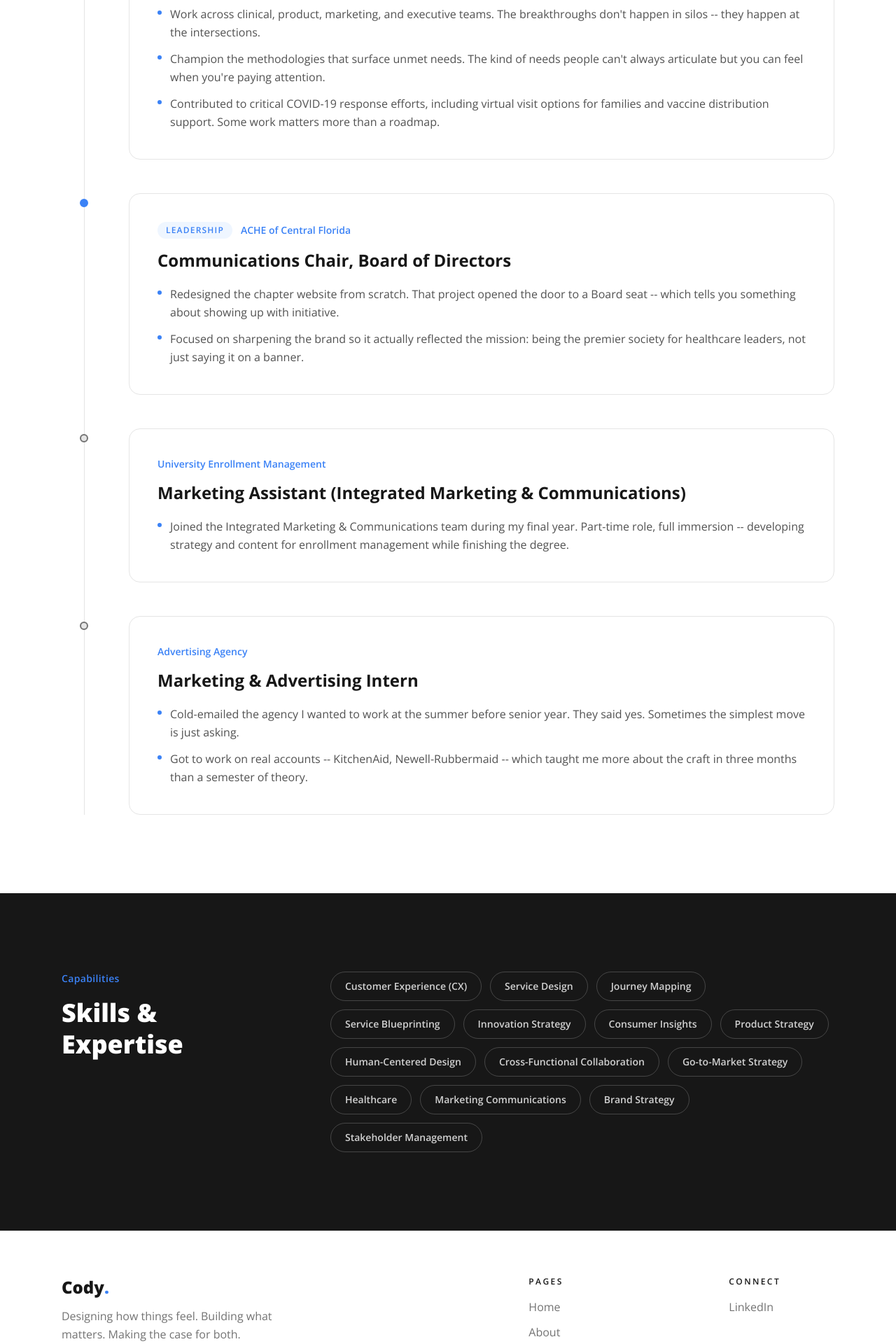
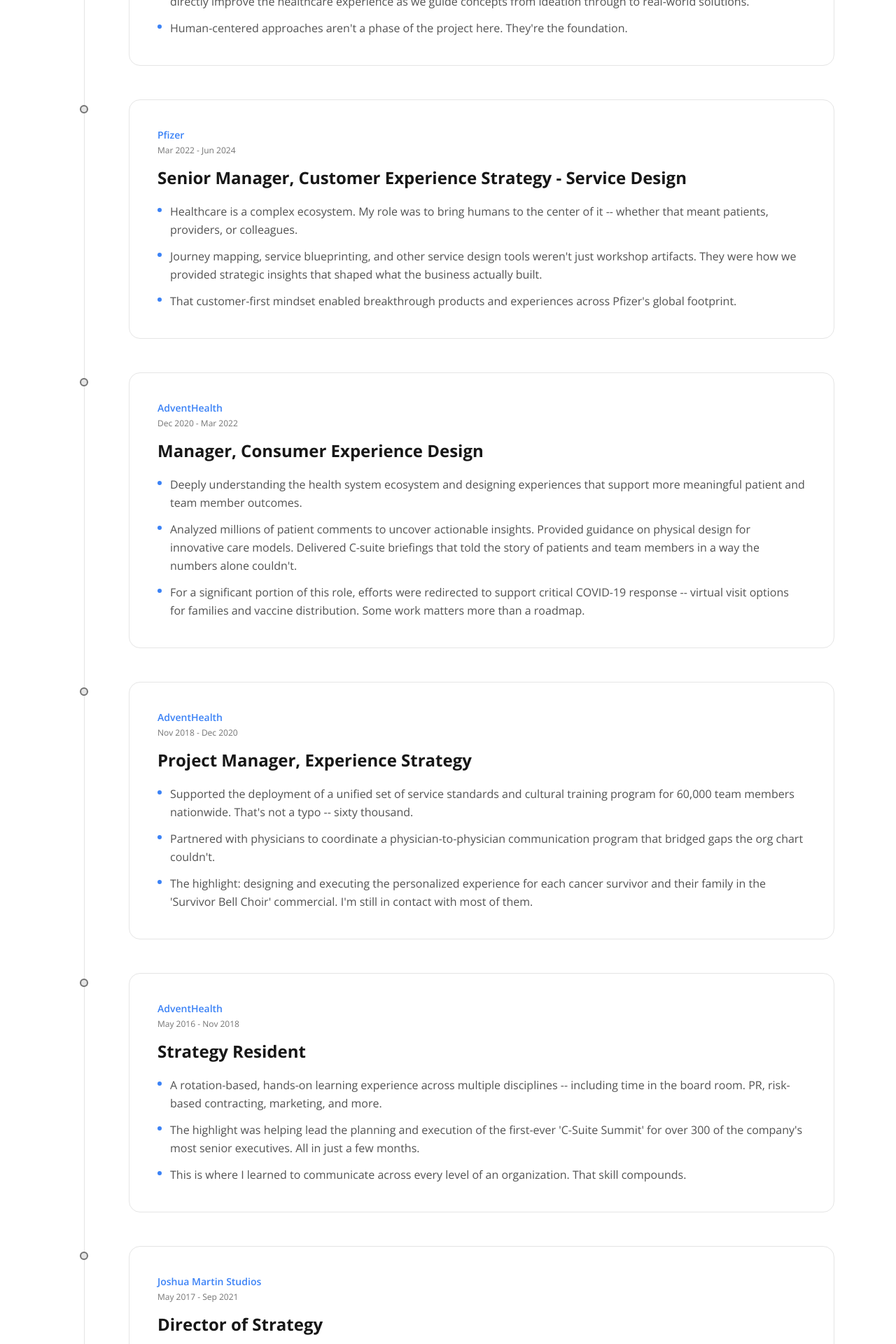
Before and after one commit to ampy1000/website, a Next.js app: page /experience in a window 1280 px wide. Shown: the part 880-2800 px from the top of the page at 70% size. Built offline with nearby package versions, Linux system fonts and the light colour scheme.

Commit message:
feat: update experience page with full career history
Rewrite entire page with complete LinkedIn profile and style guide.

```diff
--- a/src/app/experience/page.tsx
+++ b/src/app/experience/page.tsx
@@ -3,25 +3,79 @@ import type { Metadata } from "next";
 export const metadata: Metadata = {
   title: "Experience | Cody Wales",
   description:
-    "Professional experience and work history of Cody Wales — from marketing to global commercial innovation strategy at Pfizer.",
+    "The full career timeline -- from managing a rec center budget to global innovation strategy at Pfizer. Every role taught something the last one couldn't.",
 };
 
 const experiences = [
   {
     role: "Senior Manager, Global Commercial Innovation Strategy & Insights",
     company: "Pfizer",
+    period: "Jun 2024 - Present",
     type: "current",
     description: [
-      "Bring a customer-first lens to one of the most complex ecosystems out there -- translating what real people need into product strategy that actually moves.",
-      "Journey maps and service blueprints aren't just workshop deliverables here. They're how we catch the gaps between what we think we're delivering and what patients actually experience.",
-      "Work across clinical, product, marketing, and executive teams. The breakthroughs don't happen in silos -- they happen at the intersections.",
-      "Champion the methodologies that surface unmet needs. The kind of needs people can't always articulate but you can feel when you're paying attention.",
-      "Contributed to critical COVID-19 response efforts, including virtual visit options for families and vaccine distribution support. Some work matters more than a roadmap.",
+      "Every healthcare innovation begins with purpose. Our team leads the discovery, assessment, and development of solutions that transform patient care.",
+      "My role focuses on orchestrating the collaboration between design and product teams -- making sure our innovations directly improve the healthcare experience as we guide concepts from ideation through to real-world solutions.",
+      "Human-centered approaches aren't a phase of the project here. They're the foundation.",
+    ],
+  },
+  {
+    role: "Senior Manager, Customer Experience Strategy - Service Design",
+    company: "Pfizer",
+    period: "Mar 2022 - Jun 2024",
+    type: "past",
+    description: [
+      "Healthcare is a complex ecosystem. My role was to bring humans to the center of it -- whether that meant patients, providers, or colleagues.",
+      "Journey mapping, service blueprinting, and other service design tools weren't just workshop artifacts. They were how we provided strategic insights that shaped what the business actually built.",
+      "That customer-first mindset enabled breakthrough products and experiences across Pfizer's global footprint.",
+    ],
+  },
+  {
+    role: "Manager, Consumer Experience Design",
+    company: "AdventHealth",
+    period: "Dec 2020 - Mar 2022",
+    type: "past",
+    description: [
+      "Deeply understanding the health system ecosystem and designing experiences that support more meaningful patient and team member outcomes.",
+      "Analyzed millions of patient comments to uncover actionable insights. Provided guidance on physical design for innovative care models. Delivered C-suite briefings that told the story of patients and team members in a way the numbers alone couldn't.",
+      "For a significant portion of this role, efforts were redirected to support critical COVID-19 response -- virtual visit options for families and vaccine distribution. Some work matters more than a roadmap.",
+    ],
+  },
+  {
+    role: "Project Manager, Experience Strategy",
+    company: "AdventHealth",
+    period: "Nov 2018 - Dec 2020",
+    type: "past",
+    description: [
+      "Supported the deployment of a unified set of service standards and cultural training program for 60,000 team members nationwide. That's not a typo -- sixty thousand.",
+      "Partnered with physicians to coordinate a physician-to-physician communication program that bridged gaps the org chart couldn't.",
+      "The highlight: designing and executing the personalized experience for each cancer survivor and their family in the 'Survivor Bell Choir' commercial. I'm still in contact with most of them.",
+    ],
+  },
+  {
+    role: "Strategy Resident",
+    company: "AdventHealth",
+    period: "May 2016 - Nov 2018",
+    type: "past",
+    description: [
+      "A rotation-based, hands-on learning experience across multiple disciplines -- including time in the board room. PR, risk-based contracting, marketing, and more.",
+      "The highlight was helping lead the planning and execution of the first-ever 'C-Suite Summit' for over 300 of the company's most senior executives. All in just a few months.",
+      "This is where I learned to communicate across every level of an organization. That skill compounds.",
+    ],
+  },
+  {
+    role: "Director of Strategy",
+    company: "Joshua Martin Studios",
+    period: "May 2017 - Sep 2021",
+    type: "past",
+    description: [
+      "A small production agency focused on sharing stories of the human condition. We worked with a diverse group of clientele -- from design agencies to international celebrity influencers.",
+      "Part creative partner, part strategic lead. The kind of role where you wear every hat and learn something from each one.",
     ],
   },
   {
     role: "Communications Chair, Board of Directors",
     company: "ACHE of Central Florida",
+    period: "Board Role",
     type: "leadership",
     description: [
       "Redesigned the chapter website from scratch. That project opened the door to a Board seat -- which tells you something about showing up with initiative.",
@@ -29,21 +83,47 @@ const experiences = [
     ],
   },
   {
-    role: "Marketing Assistant (Integrated Marketing & Communications)",
-    company: "University Enrollment Management",
+    role: "Marketing Assistant",
+    company: "Andrews University",
+    period: "May 2015 - May 2016",
     type: "past",
     description: [
-      "Joined the Integrated Marketing & Communications team during my final year. Part-time role, full immersion -- developing strategy and content for enrollment management while finishing the degree.",
+      "Responsible for developing promotional websites and brochures across 51 unique degree programs -- from kickoff to launch.",
+      "Managing stakeholders was a tireless part of the role, but it also meant opportunities to imagine and execute new concepts for innovative programs being launched by the university.",
     ],
   },
   {
-    role: "Marketing & Advertising Intern",
-    company: "Advertising Agency",
+    role: "Financial Vice President, Student Association",
+    company: "Andrews University",
+    period: "May 2014 - Apr 2015",
+    type: "past",
+    description: [
+      "Managed a $275k annual budget for the student organization. Took the radical step of publishing it publicly so the student body could see where their funds were going.",
+      "Built relationships with administration that led to tangible outcomes -- including permanently moving final exam schedules later in the day. Small change, big impact during a stressful time.",
+    ],
+  },
+  {
+    role: "Account Service Intern",
+    company: "Johnson Rauhoff",
+    period: "May 2015 - Aug 2015",
     type: "past",
     description: [
       "Cold-emailed the agency I wanted to work at the summer before senior year. They said yes. Sometimes the simplest move is just asking.",
-      "Got to work on real accounts -- KitchenAid, Newell-Rubbermaid -- which taught me more about the craft in three months than a semester of theory.",
+      "Worked on real accounts -- KitchenAid, Newell-Rubbermaid -- which taught me more about client relationship management and creative execution in four months than a semester of theory.",
     ],
+  },
+];
+
+const education = [
+  {
+    degree: "Master of Business Administration (MBA)",
+    focus: "Marketing Concentration",
+    school: "Rollins College - Crummer Graduate School of Business",
+  },
+  {
+    degree: "Bachelor of Business Administration (BBA)",
+    focus: "Major: Marketing | Minor: Leadership",
+    school: "Andrews University",
   },
 ];
 
@@ -55,13 +135,15 @@ const skills = [
   "Innovation Strategy",
   "Consumer Insights",
   "Product Strategy",
+  "Product Management",
   "Human-Centered Design",
   "Cross-Functional Collaboration",
   "Go-to-Market Strategy",
   "Healthcare",
-  "Marketing Communications",
+  "Enrollment Management",
+  "Project Management",
+  "Stakeholder Management",
   "Brand Strategy",
-  "Stakeholder Management",
 ];
 
 export default function ExperiencePage() {
@@ -81,10 +163,10 @@ export default function ExperiencePage() {
           </div>
           <div className="md:col-span-5 pb-4">
             <p className="text-lg text-body leading-relaxed">
-              Cold emails to agencies, a website redesign that turned into a board
-              seat, and eventually global innovation strategy at one of the world{"'"}s
-              largest pharmaceutical companies. The through-line is simple: I{"'"}m
-              drawn to work where understanding people is the whole job.
+              From managing a rec center and publishing a student budget to
+              global innovation strategy at one of the world{"'"}s largest
+              pharmaceutical companies. The through-line: I{"'"}m drawn to work
+              where understanding people is the whole job.
             </p>
           </div>
         </div>
@@ -110,7 +192,7 @@ export default function ExperiencePage() {
                   }`} />
 
                   <div className="rounded-2xl border border-border p-8 md:p-10 bg-background hover:shadow-[var(--shadow-md)] transition-shadow group-hover:border-warm/30">
-                    <div className="flex flex-wrap items-center gap-3 mb-4">
+                    <div className="flex flex-wrap items-center gap-3 mb-1">
                       {exp.type === "current" && (
                         <span className="inline-block px-3 py-1 rounded-full bg-warm-light text-warm-deep text-xs uppercase tracking-[0.1em] font-semibold">
                           Current
@@ -123,6 +205,7 @@ export default function ExperiencePage() {
                       )}
                       <p className="text-warm font-semibold text-sm">{exp.company}</p>
                     </div>
+                    <p className="text-muted text-xs mb-4">{exp.period}</p>
                     <h3 className="text-xl md:text-2xl font-bold text-foreground mb-5 leading-tight">
                       {exp.role}
                     </h3>
@@ -135,6 +218,34 @@ export default function ExperiencePage() {
                       ))}
                     </ul>
                   </div>
+                </div>
+              ))}
+            </div>
+          </div>
+        </div>
+      </section>
+
+      {/* Education */}
+      <section className="border-t border-border">
+        <div className="max-w-6xl mx-auto px-6 py-20 md:py-28">
+          <div className="grid md:grid-cols-12 gap-12 items-start">
+            <div className="md:col-span-4">
+              <p className="text-warm font-semibold text-sm tracking-wide mb-4">
+                Education
+              </p>
+              <h2 className="text-3xl md:text-4xl font-extrabold text-foreground leading-tight">
+                The<br />Foundation
+              </h2>
+            </div>
+            <div className="md:col-span-8 space-y-8">
+              {education.map((edu) => (
+                <div
+                  key={edu.degree}
+                  className="rounded-2xl border border-border p-8 bg-background hover:shadow-[var(--shadow-md)] transition-shadow hover:border-warm/30"
+                >
+                  <h3 className="text-xl font-bold text-foreground mb-1">{edu.degree}</h3>
+                  <p className="text-warm font-semibold text-sm mb-2">{edu.focus}</p>
+                  <p className="text-muted text-sm">{edu.school}</p>
                 </div>
               ))}
             </div>
```
